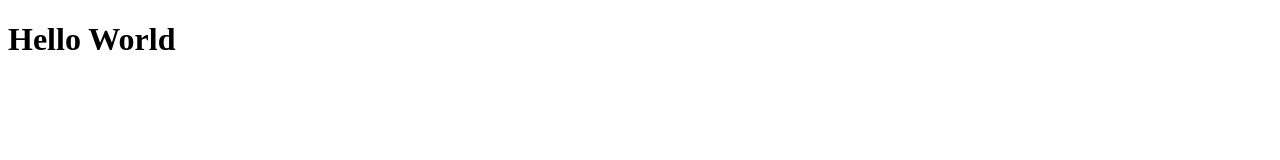
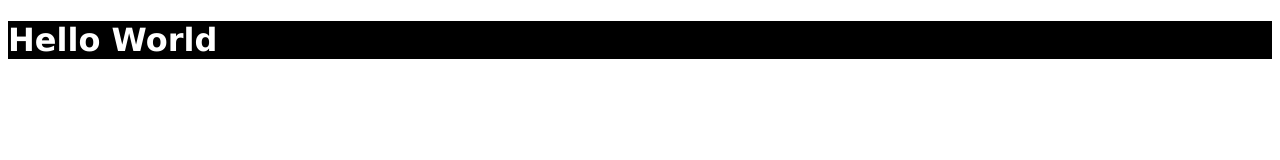
Before and after one commit to kllaudyo/student-reactbook, a plain HTML site: page 01.01.html in a window 1280 px wide. Drawn offline with Linux system fonts and the light colour scheme.

Commit message:
refactor: Estiliza elemento
Renderiza um componente da React em um local do Dom com:
ReactDOM.render(<reactWhat>,<domWhere>)

Configura atributos do componente com:
React.DOM.div(<attributes>, <children>)

```diff
--- a/01.01.html
+++ b/01.01.html
@@ -12,7 +12,14 @@
     <script src="react/react-dom.min.js"></script>
     <script>
       ReactDOM.render(
-        React.DOM.h1(null,"Hello World"),
+        React.DOM.h1({
+            id:"myHeading",
+            style:{
+                background: "black",
+                color:"white",
+                fontFamily:"Verdana"
+            }
+        },"Hello World"),
         document.getElementById('main')
       );
     </script>
```
